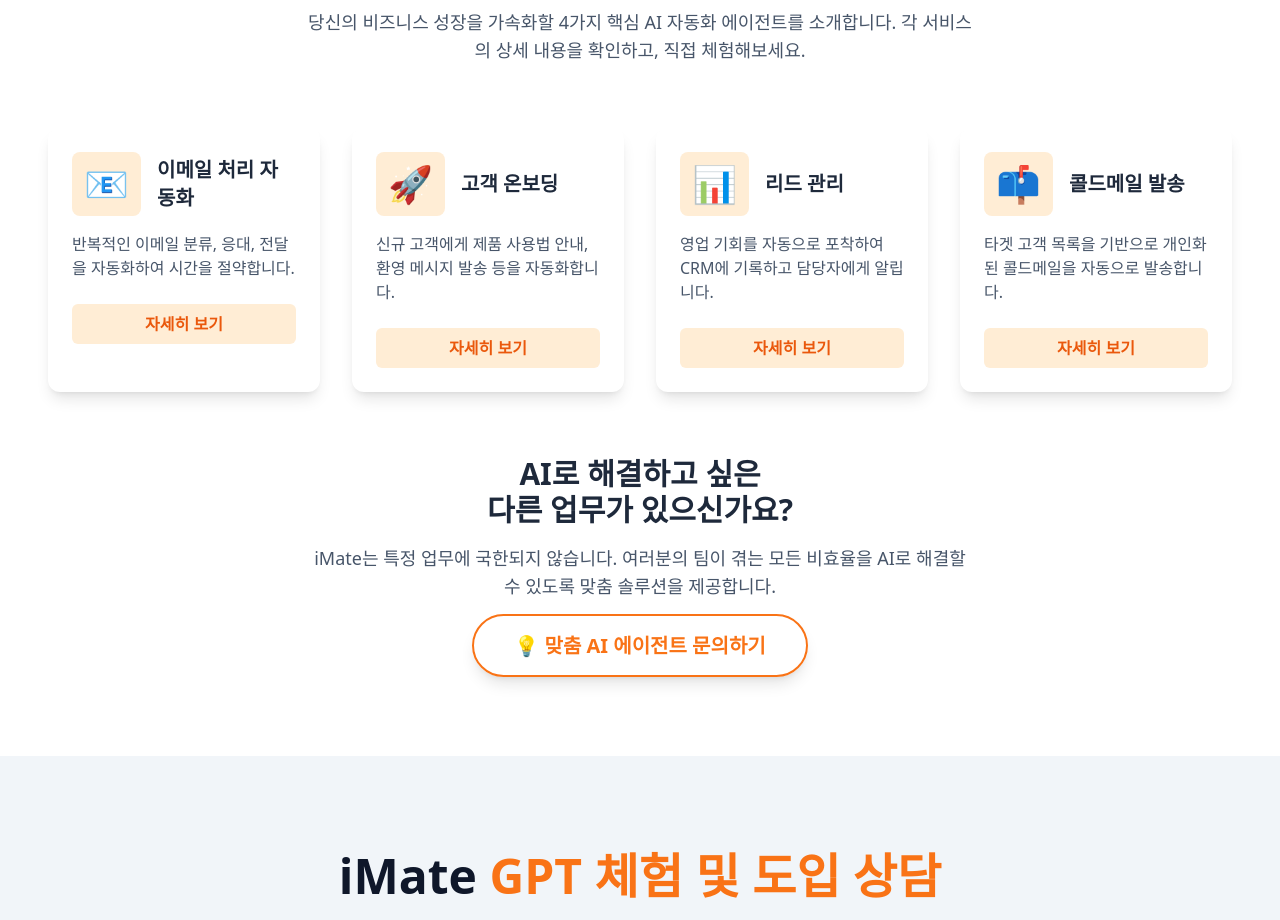
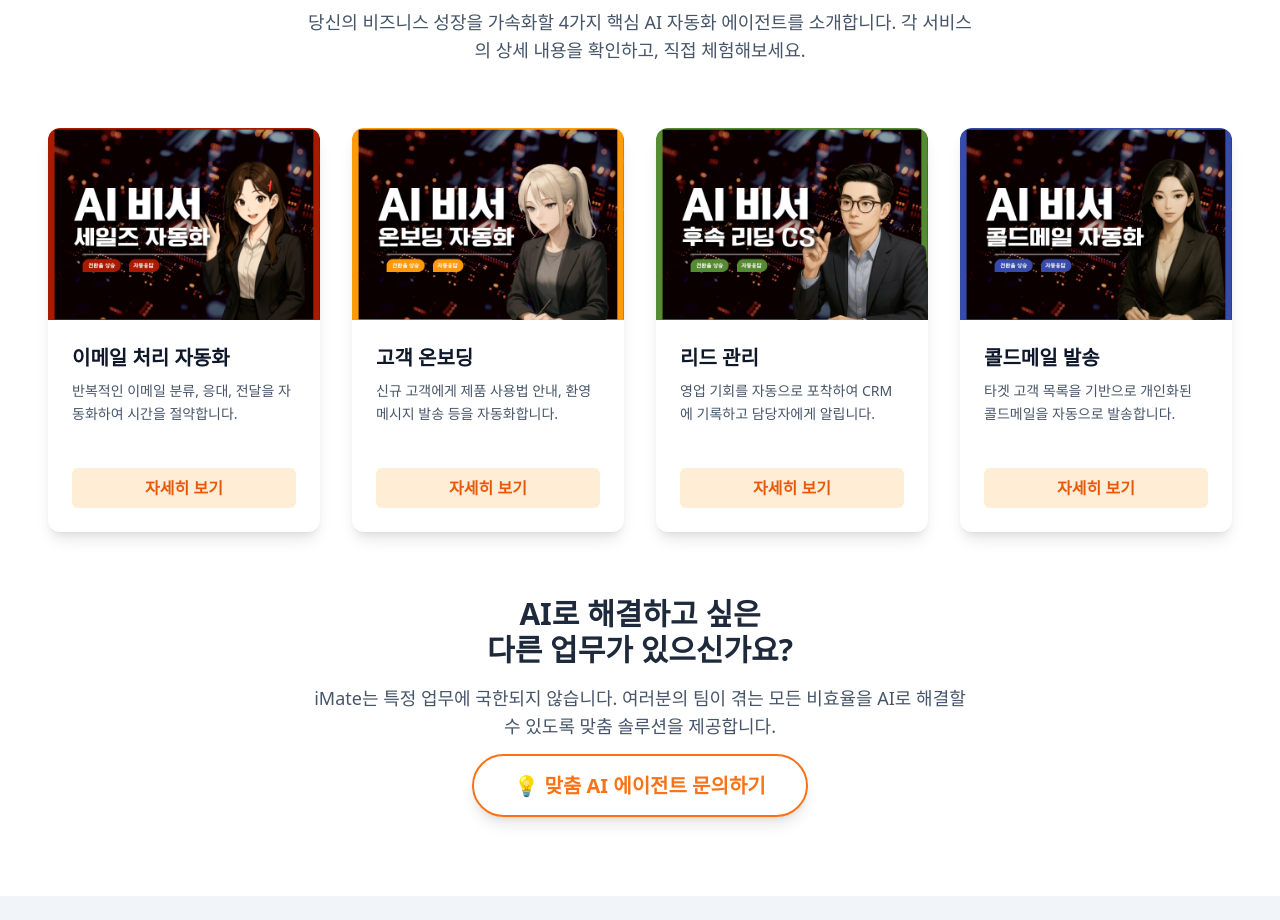
Before and after one commit to comdbstn/imate-landingpage, a React (Vite) app: page / in a window 1280 px wide. Shown: the part 2260-3180 px from the top of the page. Built offline with nearby package versions, Linux system fonts and the light colour scheme.

Commit message:
fix: 서비스 카드 이미지 복원

```diff
--- a/src/components/ServicesSection.jsx
+++ b/src/components/ServicesSection.jsx
@@ -479,30 +479,32 @@ const ServicesSection = () => {
           {servicesData.map((service, index) => (
             <div
               key={service.id}
-              className={`group bg-white p-6 rounded-xl shadow-lg hover:shadow-xl hover:-translate-y-2 transform transition-all ease-out duration-300 ${isVisible ? "opacity-100 translate-y-0" : "opacity-0 translate-y-10"}`}
-              style={{ transitionDelay: `${isVisible ? 150 + index * 100 : 0}ms` }}
+              className={`bg-white rounded-xl shadow-lg hover:shadow-xl transition-all duration-300 flex flex-col hover:-translate-y-2 overflow-hidden transform cursor-pointer ${isVisible ? "opacity-100 translate-y-0" : "opacity-0 translate-y-10"}`}
+              style={{
+                transitionDelay: `${isVisible ? 150 + index * 100 : 0}ms`,
+              }}
               onClick={() => openModal(service)}
             >
-              <div className="flex items-center mb-4">
-                <div className="bg-orange-100 p-3 rounded-lg mr-4">
-                  <service.Icon />
-                </div>
-                <h3 className="text-xl font-bold text-slate-800">
+              <div className="relative h-48 w-full overflow-hidden">
+                <img
+                  src={service.details.image}
+                  alt={`${service.name} 이미지`}
+                  className="w-full h-full object-cover"
+                />
+              </div>
+              <div className="p-6 flex flex-col flex-grow">
+                <h3 className="text-xl font-semibold text-slate-900 mb-2">
                   {service.name}
                 </h3>
+                <p className="text-slate-600 mb-3 text-sm leading-relaxed flex-grow min-h-[60px]">
+                  {service.description}
+                </p>
+                <div className="mt-auto pt-4">
+                  <div className="w-full text-center font-semibold py-2 px-4 rounded-md text-orange-600 bg-orange-100 hover:bg-orange-500 hover:text-white transition-all duration-300">
+                    자세히 보기
+                  </div>
+                </div>
               </div>
-              <p className="text-slate-600 mb-6 flex-grow">
-                {service.description}
-              </p>
-              <button
-                onClick={(e) => {
-                  e.stopPropagation();
-                  openModal(service);
-                }}
-                className="w-full text-center font-semibold py-2 px-4 rounded-md text-orange-600 bg-orange-100 group-hover:bg-orange-500 group-hover:text-white transition-all duration-300"
-              >
-                자세히 보기
-              </button>
             </div>
           ))}
         </div>
```
